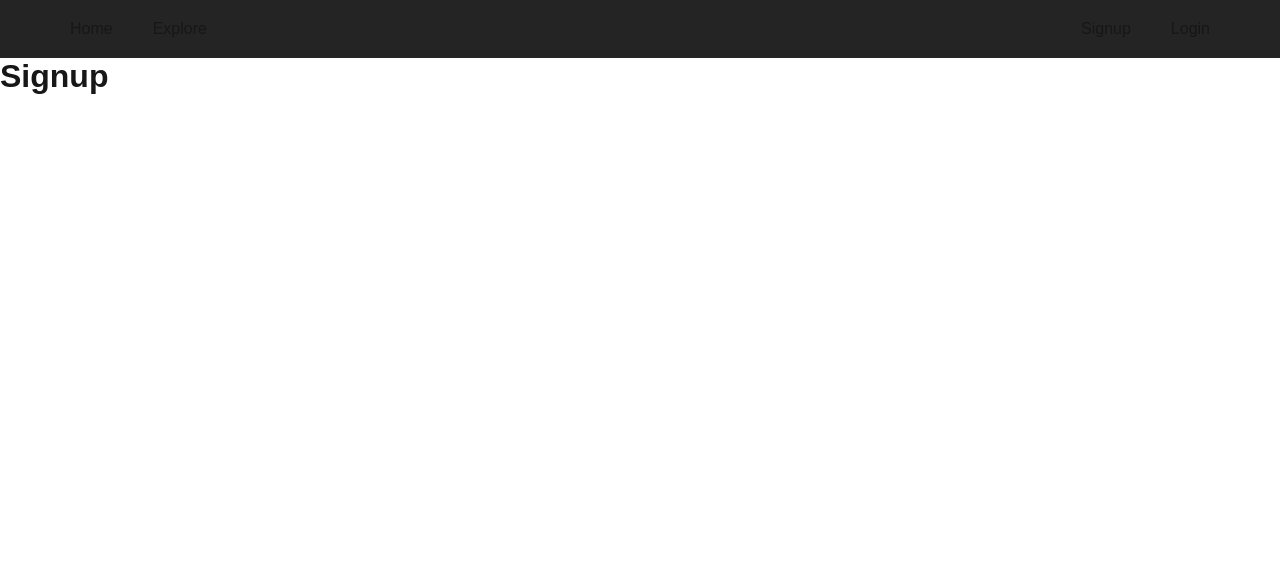
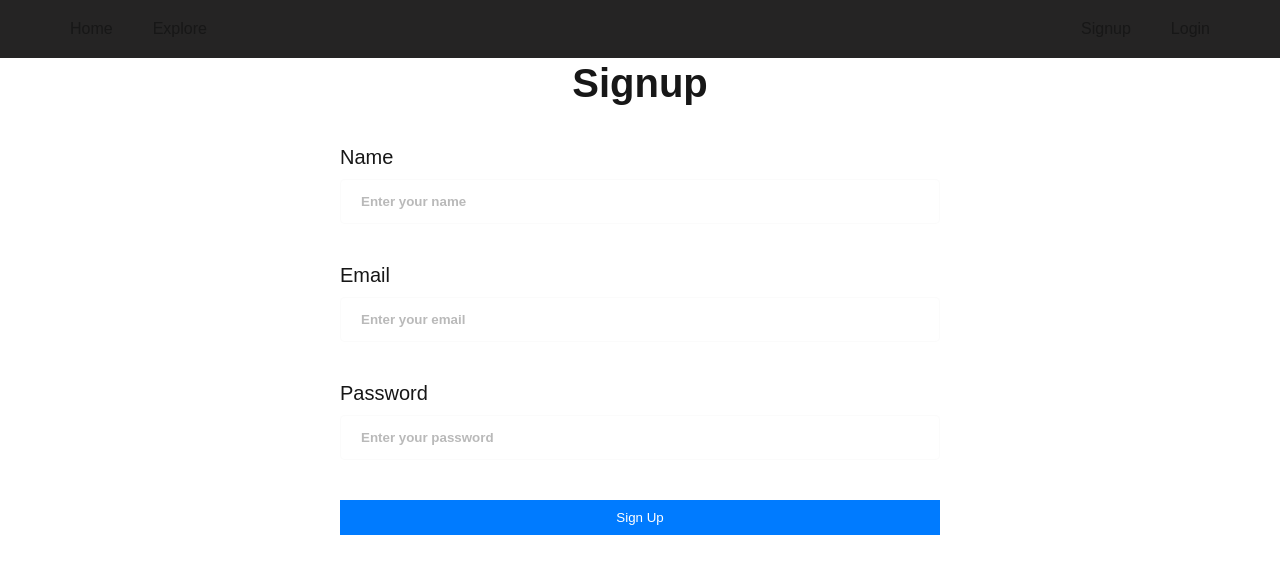
Before and after one commit to amrit-warwal/tenancy-app, a Next.js app: page /signup in a window 1280 px wide. Shown: the top 574 px of the page. Built offline with nearby package versions, Linux system fonts and the light colour scheme.

Commit message:
Signup basic page setup

```diff
--- /dev/null
+++ b/src/app/signup/layout.tsx
@@ -0,0 +1,3 @@
+export default function SignupLayout({ children }: { children: React.ReactNode }) {
+    return <section>{children}</section>;
+}
--- a/src/app/signup/page.tsx
+++ b/src/app/signup/page.tsx
@@ -1,8 +1,6 @@
-function Signup() {
-    return (
-        <div>
-            <h1>Signup</h1>
-        </div>
-    );
+import Signup from '@/components/Signup/Signup';
+
+function SignupPage() {
+    return <Signup />;
 }
-export default Signup;
+export default SignupPage;
--- /dev/null
+++ b/src/components/Signup/Signup.module.scss
@@ -0,0 +1,52 @@
+.signup {
+    max-width: 1000px;
+    display: flex;
+    flex-direction: column;
+    align-items: center;
+    margin: 0 auto;
+    height: 100vh;
+    justify-content: center;
+    transform: translateY(-20%);
+
+    .formHeading {
+        font-size: 40px;
+        margin-bottom: 40px;
+    }
+
+    .form {
+        display: flex;
+        flex-direction: column;
+        width: 100%;
+        max-width: 600px;
+        min-width: 400px;
+
+        label {
+            font-size: 20px;
+            margin-bottom: 10px;
+        }
+
+        input {
+            width: 100%;
+            margin-bottom: 40px;
+            height: 45px;
+            border: 1px solid rgba(240, 240, 240, 0.3);
+            border-radius: 5px;
+            padding-left: 10px;
+        }
+
+        input::placeholder {
+            padding-left: 10px;
+            font-weight: bold;
+            opacity: 0.5;
+        }
+
+        button {
+            width: 100%;
+            height: 35px;
+            background-color: #007bff;
+            color: white;
+            border: none;
+            cursor: pointer;
+        }
+    }
+}
--- /dev/null
+++ b/src/components/Signup/Signup.tsx
@@ -0,0 +1,61 @@
+import Button, { ButtonProps } from '@/components/Button/Button';
+import Input, { InputProps } from '@/components/Input/Input';
+import styles from './Signup.module.scss';
+
+const nameInputConfig: InputProps = {
+    showLabel: true,
+    inputConfig: {
+        type: 'text',
+        placeholder: 'Enter your name',
+    },
+    labelConfig: {
+        labelText: 'Name',
+    },
+};
+
+const emailInputConfig: InputProps = {
+    showLabel: true,
+    inputConfig: {
+        type: 'email',
+        placeholder: 'Enter your email',
+    },
+    labelConfig: {
+        labelText: 'Email',
+    },
+};
+
+const passwordInputConfig: InputProps = {
+    showLabel: true,
+    inputConfig: {
+        type: 'password',
+        placeholder: 'Enter your password',
+    },
+    labelConfig: {
+        labelText: 'Password',
+    },
+};
+
+const buttonConfig: ButtonProps = {
+    text: 'Sign Up',
+    type: 'submit',
+};
+
+function Signup() {
+    return (
+        <div className={styles.signup}>
+            <h1 className={styles.formHeading}>Signup</h1>
+            <form className={styles.form}>
+                {[nameInputConfig, emailInputConfig, passwordInputConfig].map((config, index) => (
+                    <Input
+                        key={index}
+                        showLabel={config.showLabel}
+                        inputConfig={config.inputConfig}
+                        labelConfig={config.labelConfig}
+                    />
+                ))}
+                <Button text={buttonConfig.text} type={buttonConfig.type} />
+            </form>
+        </div>
+    );
+}
+export default Signup;
```
